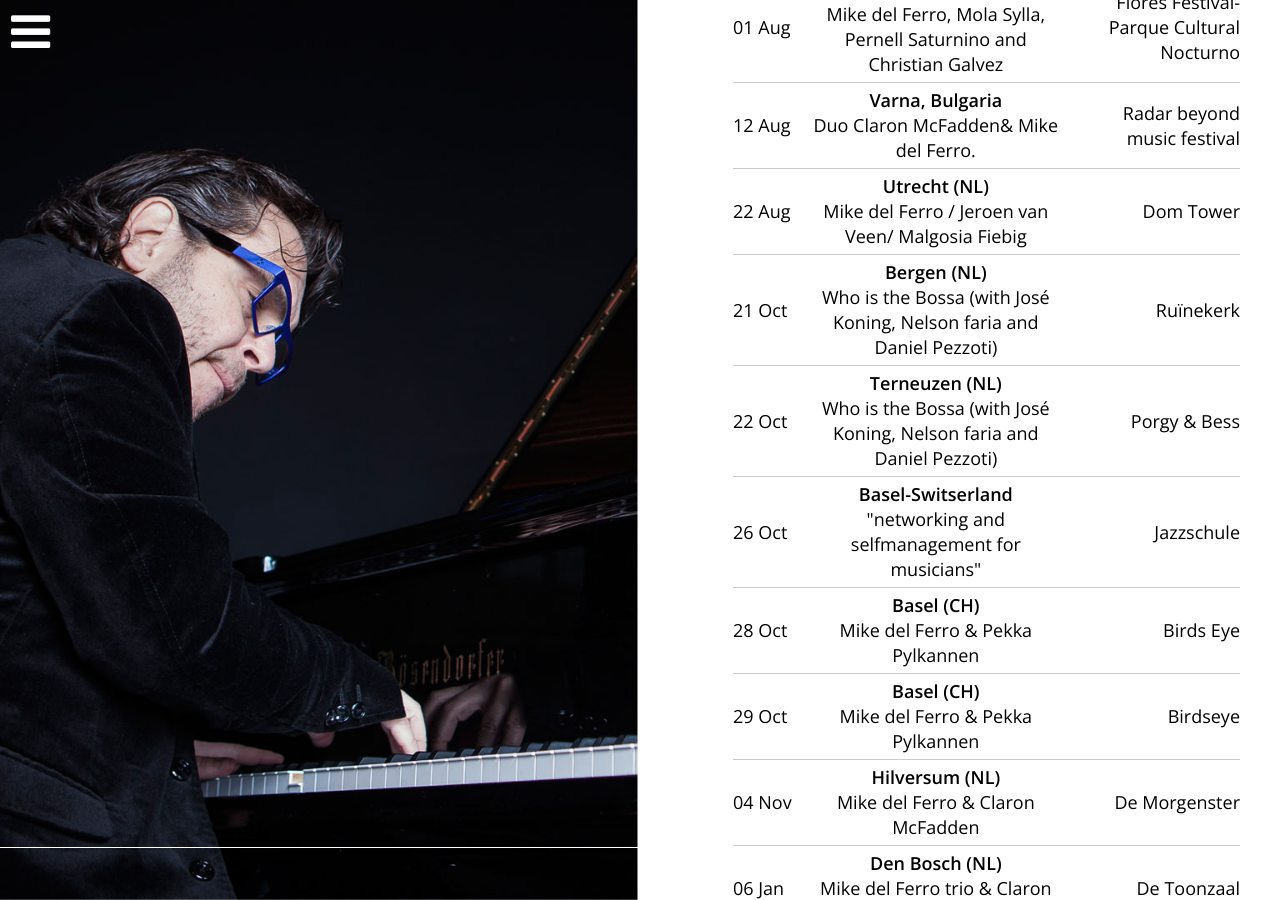
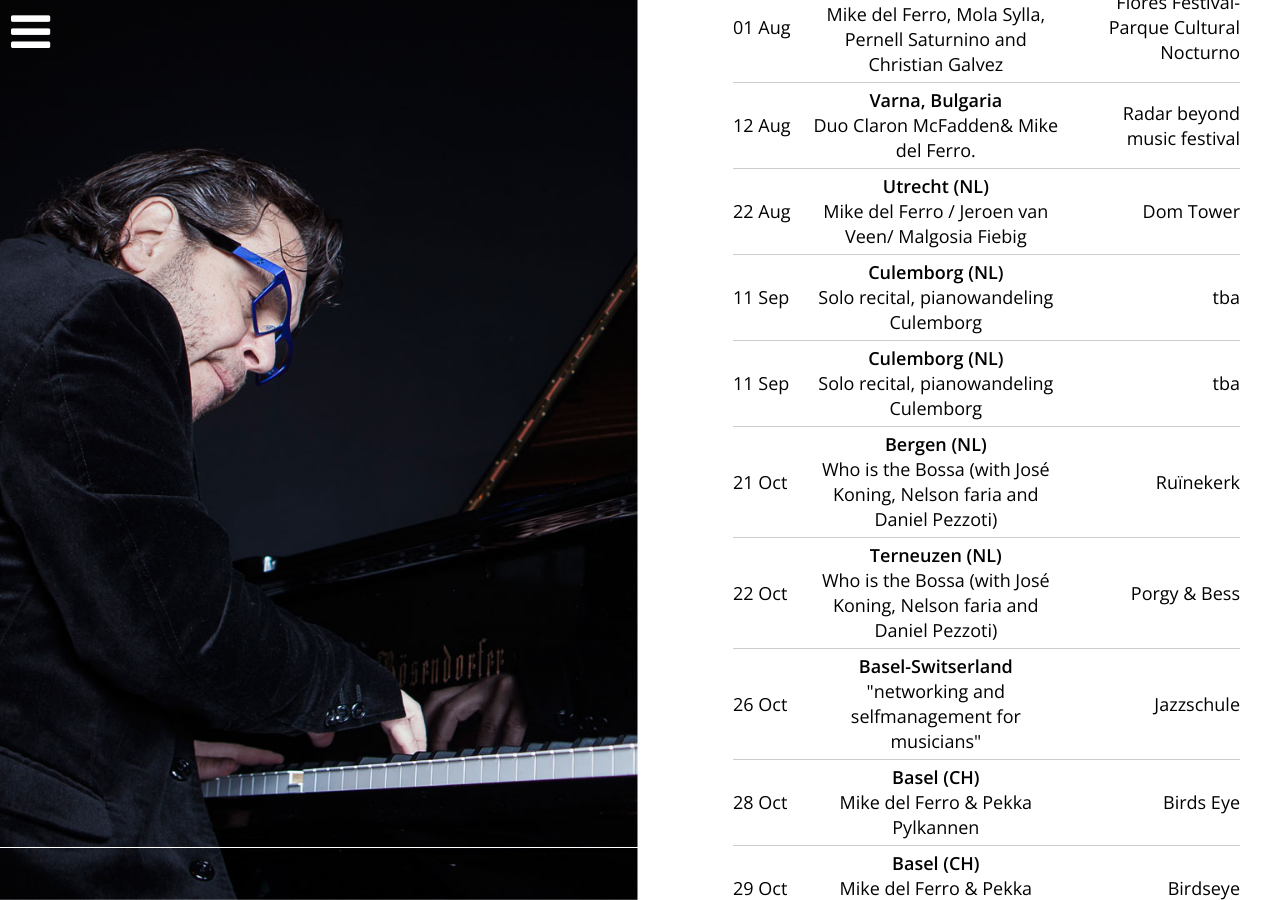
Before and after one commit to mikedelferro/website, a Jekyll site: the page built from agenda.html, in a window 1280 px wide and 900 px high, scrolled down 322 px. Built offline with Jekyll 4.4.1, drawn with Linux system fonts in a browser that asks for light colours; nearby versions of some CDN libraries.

Commit message:
Updated '/_config.yml' via CloudCannon

```diff
--- a/_config.yml
+++ b/_config.yml
@@ -74,3 +74,13 @@ gigs:
     location: 'Porgy & Bess'
     venue: Terneuzen (NL)
     url:
+  - title: 'Solo recital, pianowandeling Culemborg'
+    date: 2016-09-11T13:30:00.000Z
+    location: tba
+    venue: Culemborg (NL)
+    url:
+  - title: 'Solo recital, pianowandeling Culemborg'
+    date: 2016-09-11T13:30:00.000Z
+    location: tba
+    venue: Culemborg (NL)
+    url:
```
